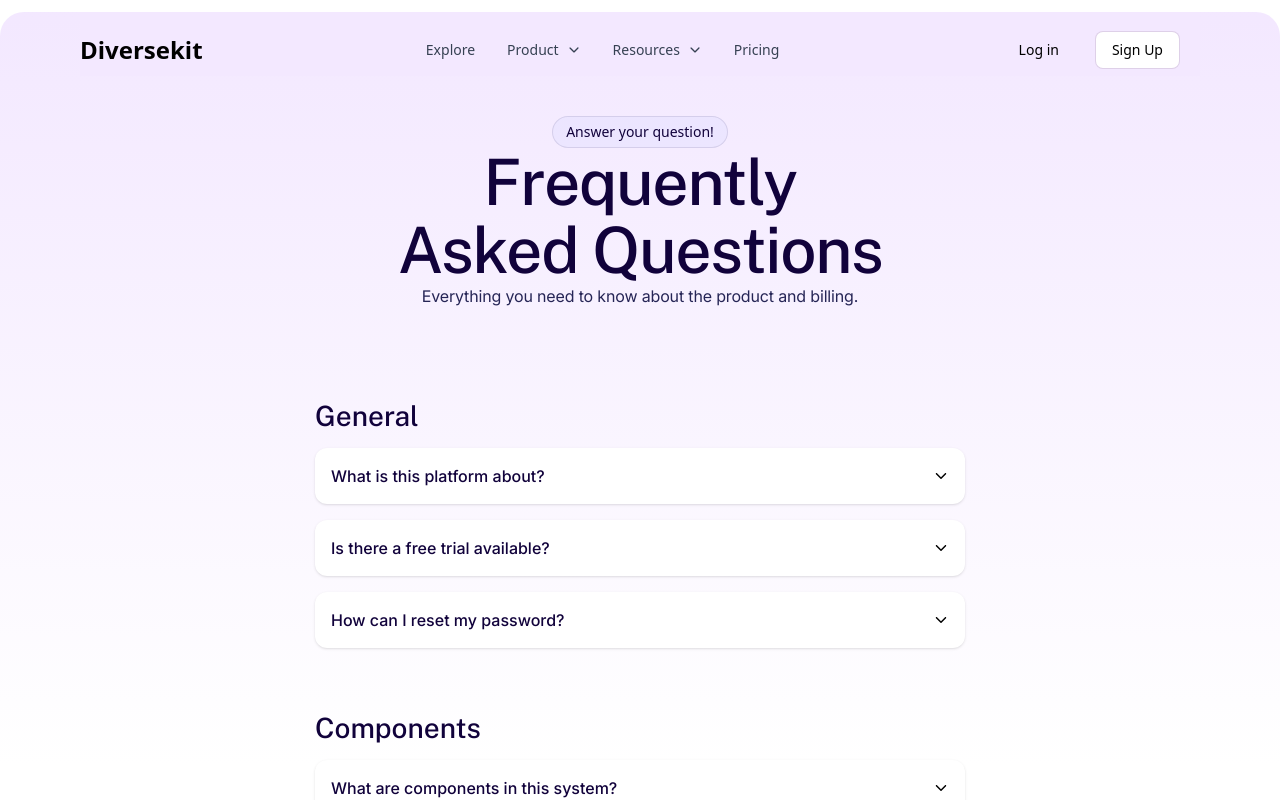
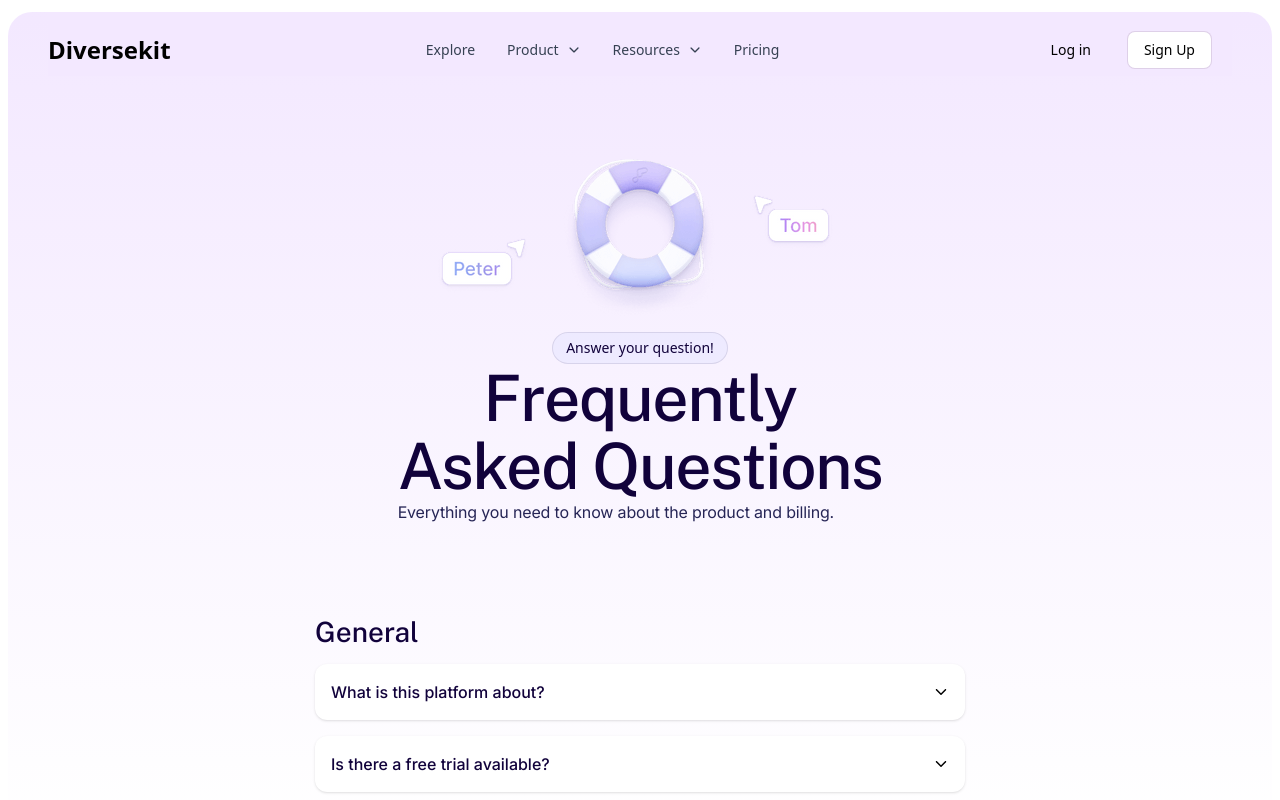
Before and after one commit to mehedi-2024/Diversekit, a Next.js app: page /faq in a window 1280 px wide. Shown: the top 800 px of the page. Built offline with nearby package versions, Linux system fonts and the light colour scheme.

Commit message:
fix width problem

```diff
--- a/src/app/about/page.jsx
+++ b/src/app/about/page.jsx
@@ -12,9 +12,8 @@ export default function page() {
         <div className=' px-2 pt-2'>
             <div className="bg-[linear-gradient(to_bottom,_theme(colors.purple.100)_0%,_white_30%)] rounded-t-3xl px-2">
 
-                <section>
-
-                    <div className="h-16 px-4 md:pl-8">
+                <section className='overflow-hidden'>
+                    <div className="h-16 px-4 md:pl-8 ">
                         <Navbar />
                     </div>
 
--- a/src/app/components/home/Hero.jsx
+++ b/src/app/components/home/Hero.jsx
@@ -9,22 +9,25 @@ import { FaWebflow } from "react-icons/fa6";
 import { FaFigma } from "react-icons/fa";
 import H1 from '../reuseable/H1';
 import P from '../reuseable/P';
+import TagText from '../reuseable/TagText';
 
 
 
 export default function Hero() {
 
     return (
-        <div className='h-fit bg-purple-100 max-w-[1440px] mx-auto mt-3 rounded-3xl pb-3 relative overflow-hidden'>
+        <div className='h-fit bg-purple-100 mx-auto mt-3 rounded-3xl pb-3 relative overflow-hidden'>
 
             <div className="h-16  px-5 lg:px-10">
                 <Navbar />
             </div>
 
             <section className='flex flex-col items-center mt-10 pb-4' >
-                <h4 className='text-indigo-950 w-fit font-[500] px-2  rounded-full border border-gray-400/50 mb-6 bg-purple-50'>Unlimited inspiration for creators</h4>
+                <TagText>
+                    Unlimited inspiration for creators
+                </TagText>
                 <H1>
-                    The creators library of <br /> components & templates
+                    The creators library of <br className='hidden sm:inline' /> components & templates
                 </H1>
                 <div className='text-center w-[80%] lg:w-[48%] mx-auto'>
                     <P>
--- a/src/app/contact/page.jsx
+++ b/src/app/contact/page.jsx
@@ -110,12 +110,12 @@ export default function page() {
     }
 
     return (
-        <div className='max-w-[1440px] mx-auto rounded-t-3xl  bg-[linear-gradient(to_bottom,_theme(colors.purple.100)_0%,_white_30%)]'>
+        <div className='mx-1 md:mx-2 rounded-t-3xl  bg-[linear-gradient(to_bottom,_theme(colors.purple.100)_0%,_white_30%)]'>
 
-            <div className='px-4 sm:px-10'>
-                <section>
-                    <div className='h-fit max-w-[1440px] mx-auto mt-3 rounded-3xl pb-3 relative overflow-hidden  px- lg:px-10'>
+            <section className='px-4 sm:px-10'>
+                <div className='h-fit mt-3 rounded-3xl pb-3 relative overflow-hidden  px- lg:px-10'>
 
+                    {/* nav  */}
                     <div className="h-16">
                         <Navbar />
                     </div>
@@ -193,6 +193,8 @@ export default function page() {
                     </div>
                 </div>
             </section>
+
+            <div className='px-4 sm:px-10 max-w-[1440px] mx-auto'>
 
                 {/* faq section */}
                 <section className='max-w-[650px] mx-auto flex flex-col gap-16 py-12'>
--- a/src/app/faq/page.jsx
+++ b/src/app/faq/page.jsx
@@ -105,18 +105,25 @@ export default function page() {
     }
 
     return (
-        <div className='max-w-[1440px] mx-auto rounded-t-3xl  bg-[linear-gradient(to_bottom,_theme(colors.purple.100)_0%,_white_30%)]'>
+        <div className='mx-1 md:mx-2 rounded-t-3xl  bg-[linear-gradient(to_bottom,_theme(colors.purple.100)_0%,_white_30%)]'>
 
-            <div className='px-6 sm:px-10'>
             <section>
-                    <div className='h-fit max-w-[1440px] mx-auto mt-3 rounded-3xl pb-3 relative overflow-hidden  px-5 lg:px-10'>
+                <div className='h-fit  mt-3 rounded-3xl pb-3 overflow-hidden px-5 lg:px-10'>
 
+                    {/* nav  */}
                     <div className="h-16">
                         <Navbar />
                     </div>
 
+                    {/* hero  */}
                     <section className='flex flex-col items-center mt-10 pb-4 mb-16' >
+                        <div>
+                            <img src="/image/ring.png" alt="" />
+                        </div>
+                        <div>
+                            <div className='w-fit mx-auto'>
                                 <TagText>Answer your question!</TagText>
+                            </div>
                             <H1>
                                 Frequently <br />
                                 Asked Questions
@@ -124,11 +131,13 @@ export default function page() {
                             <P className='text-center w-[80%] lg:w-[48%] mt-2'>
                                 Everything you need to know about the product and billing.
                             </P>
+                        </div>
                     </section>
-
 
                 </div>
             </section>
+
+            <div className='px-6 sm:px-10 max-w-[1440px] mx-auto'>
 
                 {/* faq section */}
                 <section className='max-w-[650px] mx-auto flex flex-col gap-16'>
--- a/src/app/page.js
+++ b/src/app/page.js
@@ -14,7 +14,7 @@ import Divider from "./components/small-components/Divider";
 
 export default function Home() {
   return (
-    <div className="px-1">
+    <div className="px-1 md:px-2">
       <Hero />
 
       <section className='grid max-w-[1440px] px-4 md:px-20 grid-cols-2 mt-6 lg:grid-cols-4 gap-4 mx-auto'>
```
Lines whose indentation alone changed are shown as unchanged.
